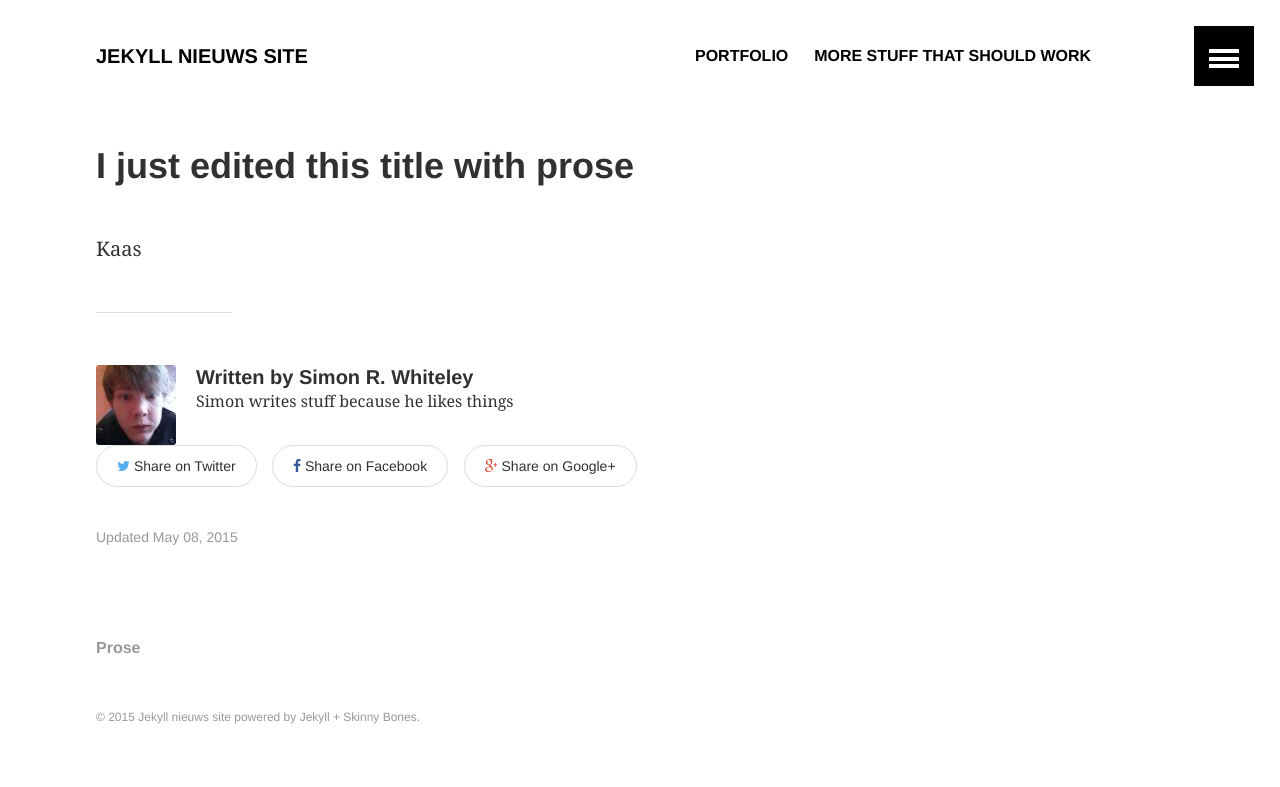
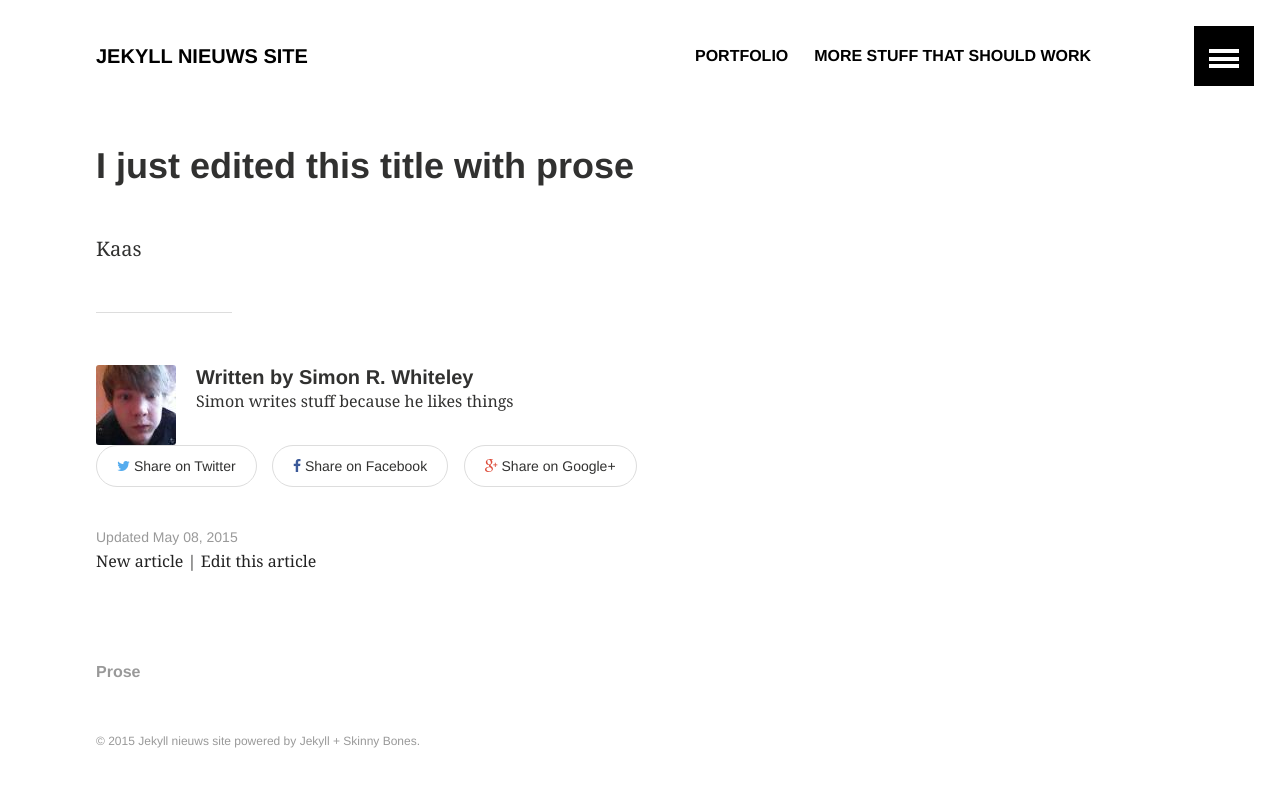
Before and after one commit to grandconjuration/YellowHumanSoftwareDocs, a Jekyll site: the page built from _posts/2015-05-08-new-post.md, in a window 1280 px wide. Shown: the top 787 px of the page. Built offline with Jekyll 4.4.1, drawn with Linux system fonts in a browser that asks for light colours.

Commit message:
New and edit article links

```diff
--- a/_config.yml
+++ b/_config.yml
@@ -9,6 +9,9 @@ logo: # 120x120 px default image used for Twitter summary card
 teaser: 400x250.gif # 400x250 px default teaser image used in image archive grid
 locale: nl
 url:
+repo: swhiteley91/YellowHumanSoftwareDocs
+branch: master
+proseurl: http://static.simonwhiteley.nl/prose/index.html
 
 # Jekyll configuration12
 
--- a/_layouts/article.html
+++ b/_layouts/article.html
@@ -24,6 +24,8 @@ layout: default
 					{% if page.categories %}{% include page-author.html %}{% endif %}
 					{% if page.share != false %}{% include share-this.html %}{% endif %}
 					{% include page-meta.html %}
+					<a href="http://static.simonwhiteley.nl/prose/index.html#{{site.repo}}/new/{{site.branch}}/_posts" target="_blank">New article</a>
+					 | <a href="http://static.simonwhiteley.nl/prose/index.html#{{site.repo}}/edit/{{site.branch}}/{{ page.path }}" target="_blank">Edit this article</a>
 				</footer><!-- /.footer -->
 				<aside>
 					{% if page.comments == true %}{% include comments.html %}{% endif %}
```
